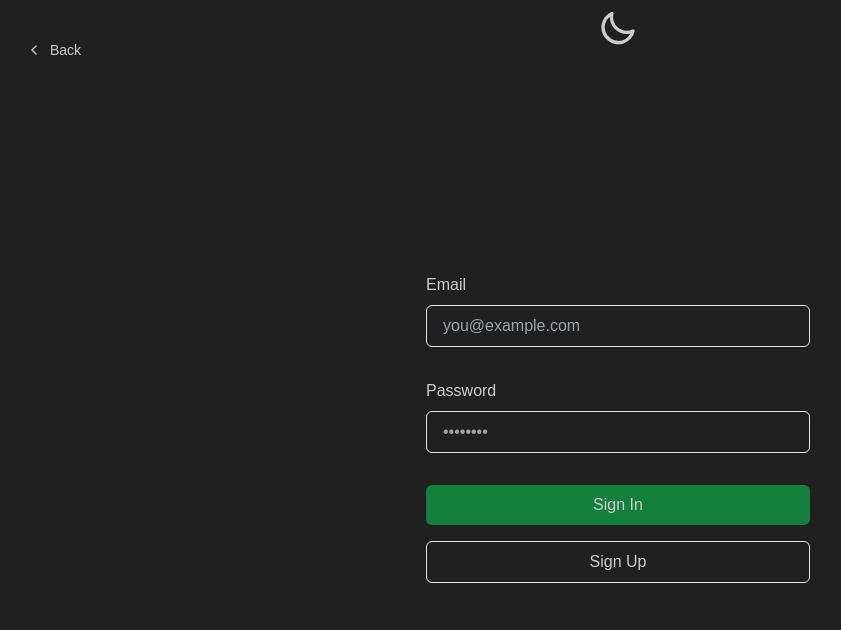
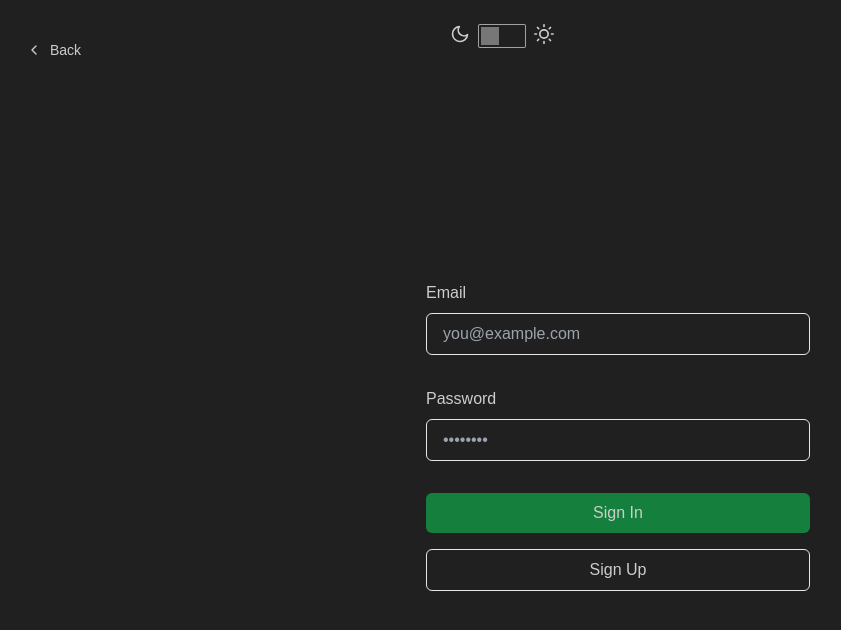
Before and after one commit to RW2023/notes, a Next.js app: page /login in a window 1280 px wide. Shown: the top 630 px of the page, without its empty margins (22-863 px from the left). Built offline with nearby package versions, Linux system fonts and the light colour scheme.

Commit message:
Update DarkModeToggle component import to DarkToggle

```diff
--- a/app/login/page.tsx
+++ b/app/login/page.tsx
@@ -2,7 +2,7 @@ import Link from "next/link";
 import { headers } from "next/headers";
 import { createClient } from "@/utils/supabase/server";
 import { redirect } from "next/navigation";
-import DarkModeToggle from "@/components/ui/DarkModeToggle";
+import DarkToggle from "@/components/ui/DarkToggle";
 
 export default function Login({
   searchParams,
@@ -54,7 +54,7 @@ export default function Login({
   return (
     <div className="flex-1 flex flex-col w-full px-8 sm:max-w-md justify-center gap-2">
       <div className="m-2 flex flex-col justify-center">
-        <DarkModeToggle />
+        <DarkToggle />
       </div>
       <Link
         href="/"
```
